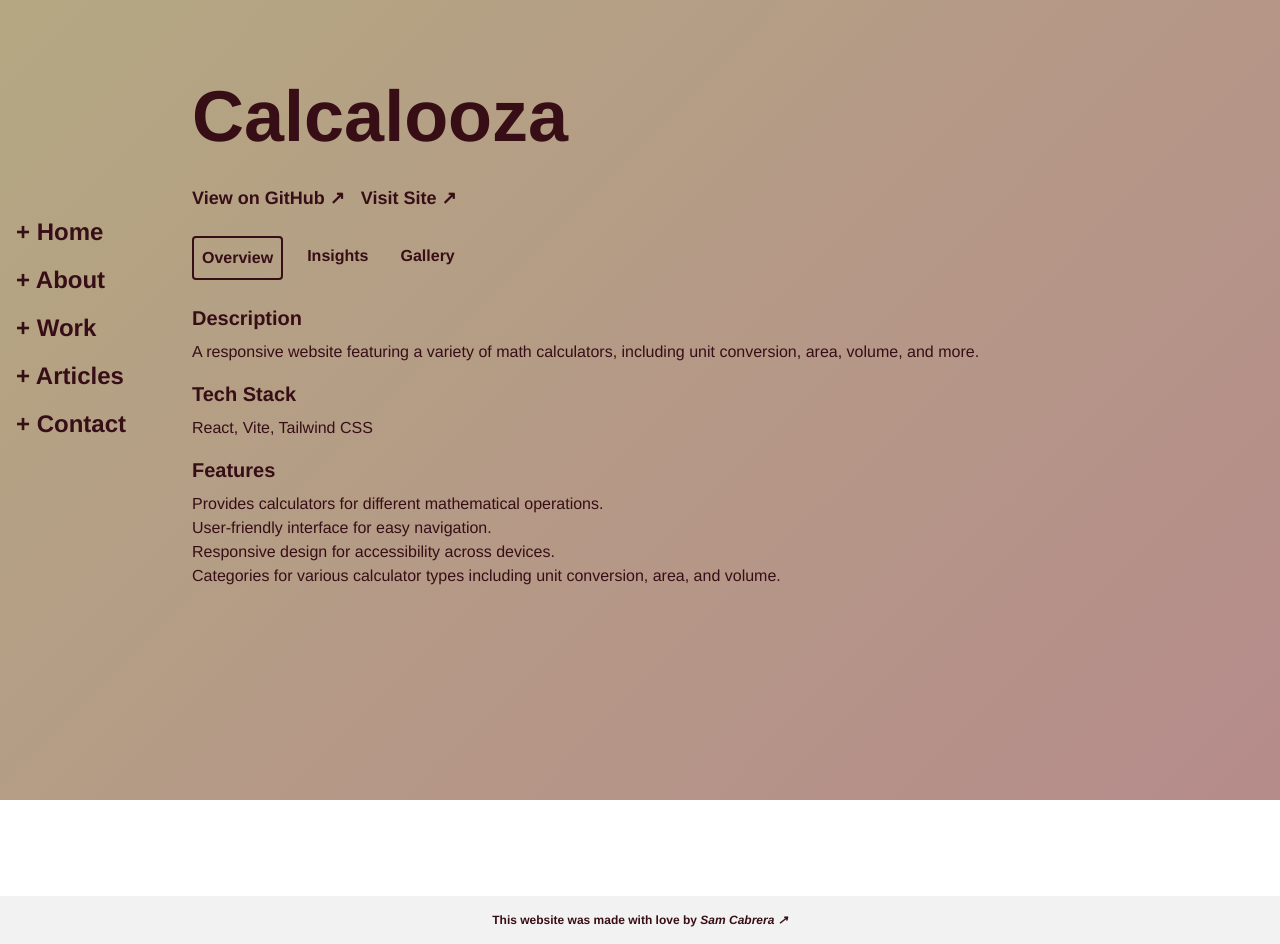
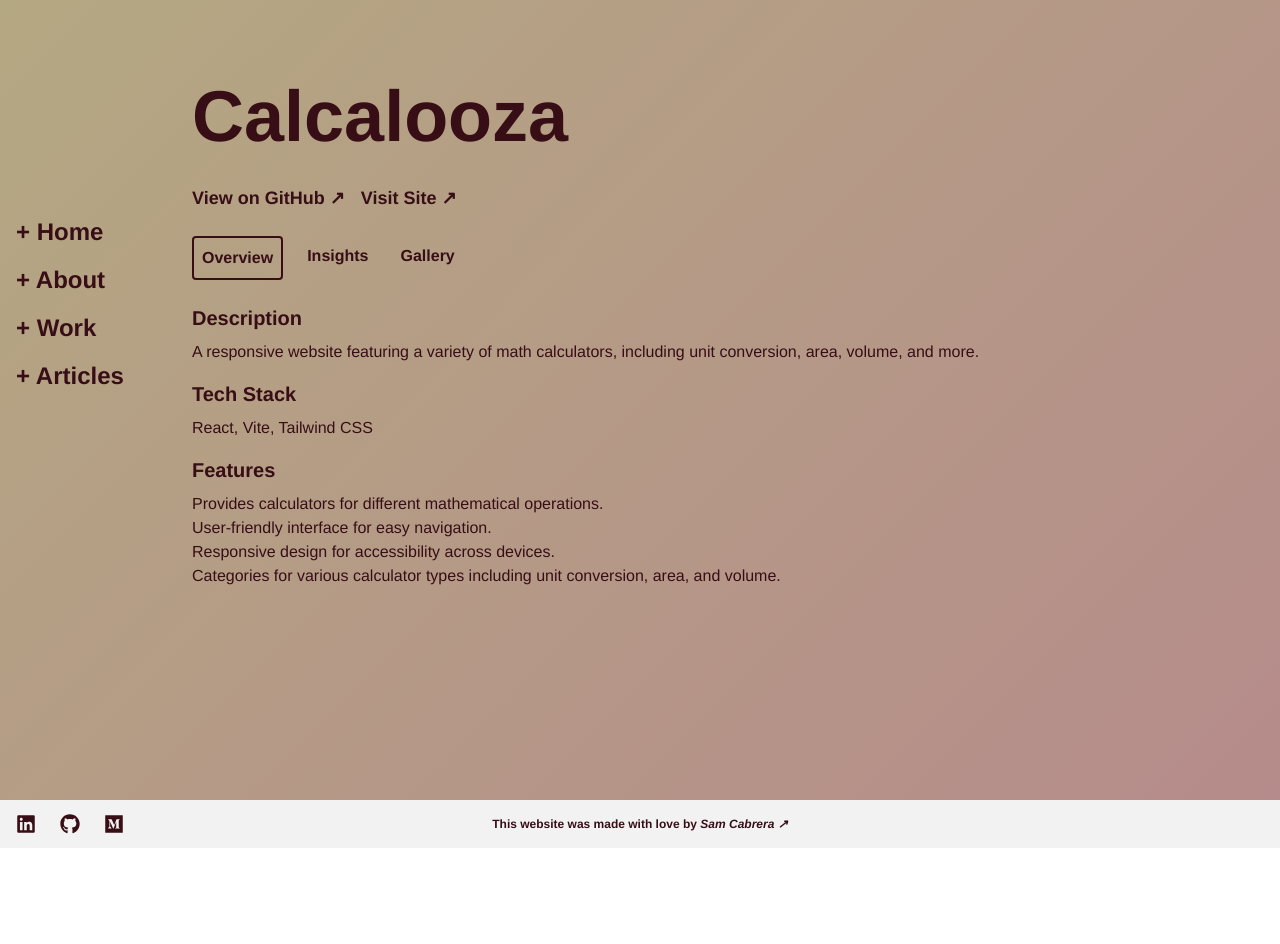
Before and after one commit to samanthacabrera/portfolio, a React (Vite) app: page /projects/1 in a window 1280 px wide. After the commit the page ends 848 px from the top, so only its background shows below. Built offline with nearby package versions, Linux system fonts and the light colour scheme.

Commit message:
moved links to footer, updated nav

```diff
--- a/src/components/Footer.jsx
+++ b/src/components/Footer.jsx
@@ -1,10 +1,15 @@
 import React from 'react';
+import Contact from '../pages/homepage/Contact';
 
 const Footer = () => {
   return (
-    <footer className="text-xs bg-black bg-opacity-5 py-4 mt-24">
+    <footer className="text-xs bg-black bg-opacity-5 py-4">
       <div className="container mx-auto flex flex-col sm:flex-row justify-around items-center space-y-1 sm:space-y-0">
-        <div className="text-center md:text-left">
+        <div className="flex md:absolute left-4">
+          <Contact/>
+        </div>
+
+        <div className="text-center">
           <p>
             This website was made with love by{' '}
             <a
--- a/src/components/Navbar.jsx
+++ b/src/components/Navbar.jsx
@@ -120,13 +120,13 @@ const Navbar = () => {
           >
           + Articles
           </button>
-          <button
+          {/* <button
             onClick={() => handleNavigation('contact')}
             className="hover-effect ease-in-out scramble-hover"
             data-value="+ Contact"
           >
           + Contact
-          </button>
+          </button> */}
         </div>
       </nav>
 
@@ -165,13 +165,13 @@ const Navbar = () => {
               >
                 articles
               </button>
-               <button
+               {/* <button
                 onClick={() => handleNavigation('contact')}
                 className="block w-full py-3 border-b border-gray-300 text-left transition-transform transform hover:-translate-y-1 duration-300 ease-in-out scramble-hover"
                 data-value="contact"
               >
                 contact
-              </button>
+              </button> */}
             </div>
           </div>
         </div>
--- a/src/components/ProjectCard.jsx
+++ b/src/components/ProjectCard.jsx
@@ -7,10 +7,10 @@ const ProjectCard = ({ id, title, description, currentlyWorkingOn }) => {
             <Link
                 to={`/projects/${id}`}
             >
-            <h3 className="text-2xl tracking-wide">
+            <h3 className="group-hover:text-slate-100 group-hover:text-opacity-50 transition duration-300 text-2xl tracking-wide mb-2">
                 {title} &rarr;
             </h3>
-            <p className="text-sm tracking-wide max-w-xs font-light">
+            <p className="font-light">
                 {description}
             </p>
             </Link>
--- a/src/pages/homepage/Blog.jsx
+++ b/src/pages/homepage/Blog.jsx
@@ -38,9 +38,9 @@ function Blog() {
                 <a href={post.link} rel='noreferrer' target='_blank' className='block'>
                     <h6 className="mb-2">
                         {post.title}
-                        <span className="italic text-sm"> ({calculateReadTime(ToText(post.description))} minute read)</span>
+                        <span className="italic"> ({calculateReadTime(ToText(post.description))} minute read)</span>
                     </h6>
-                    <p className='hidden md:block text-sm'>{`${ToText(post.description.substring(0, 250))}...`}</p>
+                    <p className='hidden md:block font-light'>{`${ToText(post.description.substring(0, 250))}...`}</p>
                 </a>
             </div>
         ));
--- a/src/pages/homepage/Contact.jsx
+++ b/src/pages/homepage/Contact.jsx
@@ -3,9 +3,9 @@ import { FaGithub, FaLinkedin, FaMedium } from 'react-icons/fa';
 
 const Contact = () => {
     return (
-        <div id="contact" className="h-[20vh] flex flex-col justify-center items-center p-8">
+        <div id="contact" className="flex flex-col justify-center items-center">
 
-            <div className="flex space-x-16 text-5xl">
+            <div className="flex space-x-6 text-xl">
                 <a
                     href="https://linkedin.com/in/samcabreraa"
                     target="_blank"
--- a/src/pages/homepage/Home.jsx
+++ b/src/pages/homepage/Home.jsx
@@ -3,7 +3,6 @@ import Hero from './Hero';
 import Intro from './Intro';
 import ProjectsList from './ProjectsList';
 import Blog from "./Blog";
-import Contact from "./Contact";
 
 function Home() {
     return (
@@ -13,7 +12,6 @@ function Home() {
                 <Intro />
                 <ProjectsList />
                 <Blog />
-                <Contact/>
             </div>
         </section>
     )
--- a/src/pages/homepage/Intro.jsx
+++ b/src/pages/homepage/Intro.jsx
@@ -4,15 +4,15 @@ import FadeInSection from "../../utils/FadeIn";
 function Intro() {
   return (
     <FadeInSection>
-      <div id="intro" className="flex flex-col justify-center text-left min-h-screen">
+      <div id="intro" className="group flex flex-col justify-center text-left min-h-screen">
 
         <h2 className="text-4xl tracking-wide lowercase mb-8">Long Story Short ...</h2>
 
       <div className="space-y-4 tracking-tight">
-        <p>In February 2024, I joined FlatIron School’s Software Engineering Bootcamp, a transformative experience in my professional journey.</p>
-        <p>This boot camp experience honed my ability to learn quickly and seek answers independently. Through intensive coursework and hands-on projects, I developed a strong ability to grasp new concepts rapidly and troubleshoot challenges on my own.</p>
-        <p>I graduated from FlatIron in May 2024— marking the successful completion of an intensive and enriching educational experience. Since then, I’ve taken time to travel, spend time with family, and immerse myself in numerous projects.</p>
-        <p>I invite you to explore some of my recent projects below.</p>
+        <p>In February 2024, I joined FlatIron School’s Software Engineering Bootcamp, a <span className="group-hover:text-slate-100 group-hover:text-opacity-50 transition duration-500"> transformative </span> experience in my professional journey.</p>
+        <p>This boot camp experience honed my ability to learn <span className="group-hover:text-slate-100 group-hover:text-opacity-50 transition duration-500 delay-200"> quickly </span> and seek answers independently. Through intensive coursework and hands-on projects, I developed a strong ability to grasp new concepts rapidly and <span className="group-hover:text-slate-100 group-hover:text-opacity-50 transition duration-500 delay-300"> troubleshoot </span>challenges on my own.</p>
+        <p>I graduated from FlatIron in May 2024— marking the successful completion of an intensive and enriching educational experience. Since then, I’ve taken time to travel, spend time with family, and <span className="group-hover:text-slate-100 group-hover:text-opacity-50 transition duration-500 delay-500"> immerse </span> myself in numerous projects.</p>
+        <p>I invite you to <span className="group-hover:text-slate-100 group-hover:text-opacity-50 transition duration-500 delay-700"> explore </span> some of my recent projects below.</p>
       </div>
 
     </div>
```
